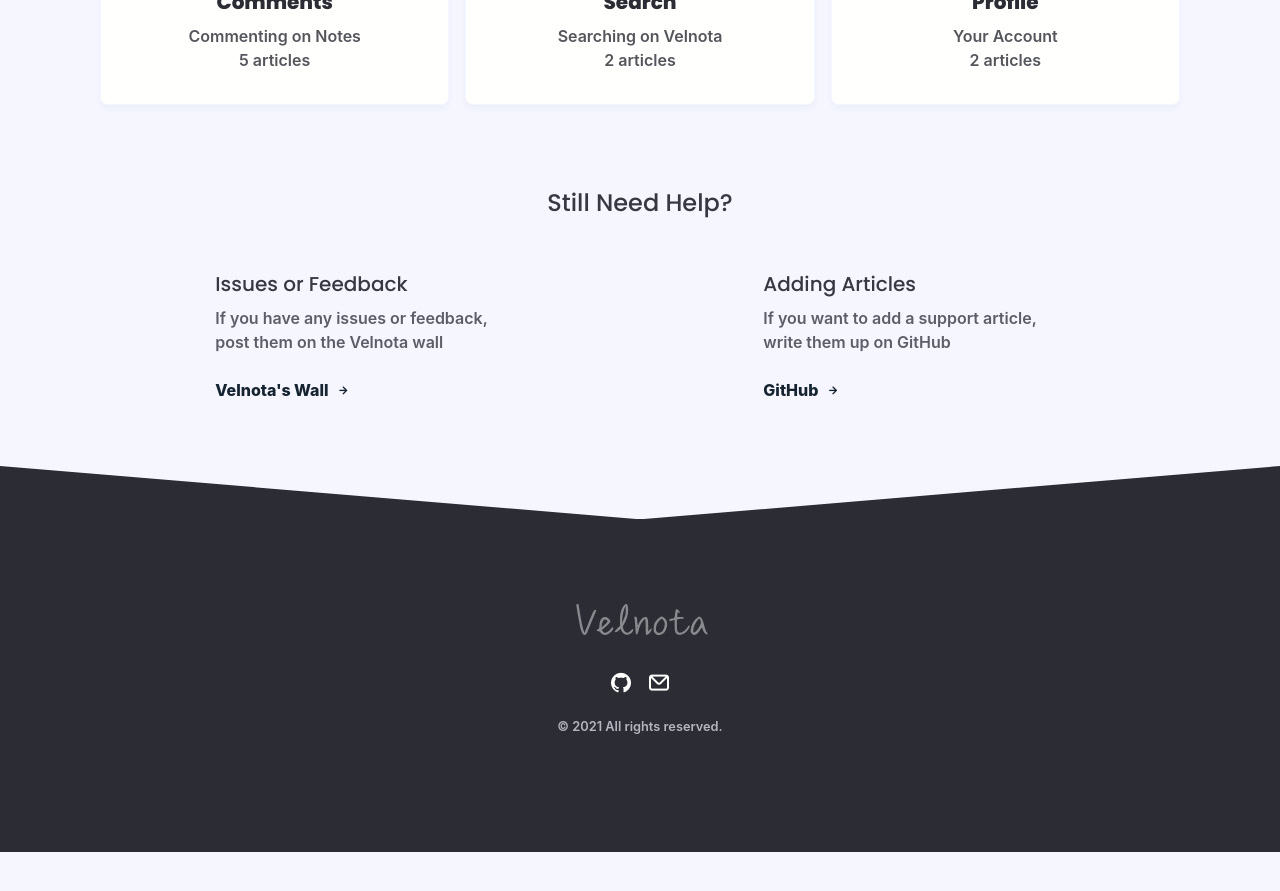
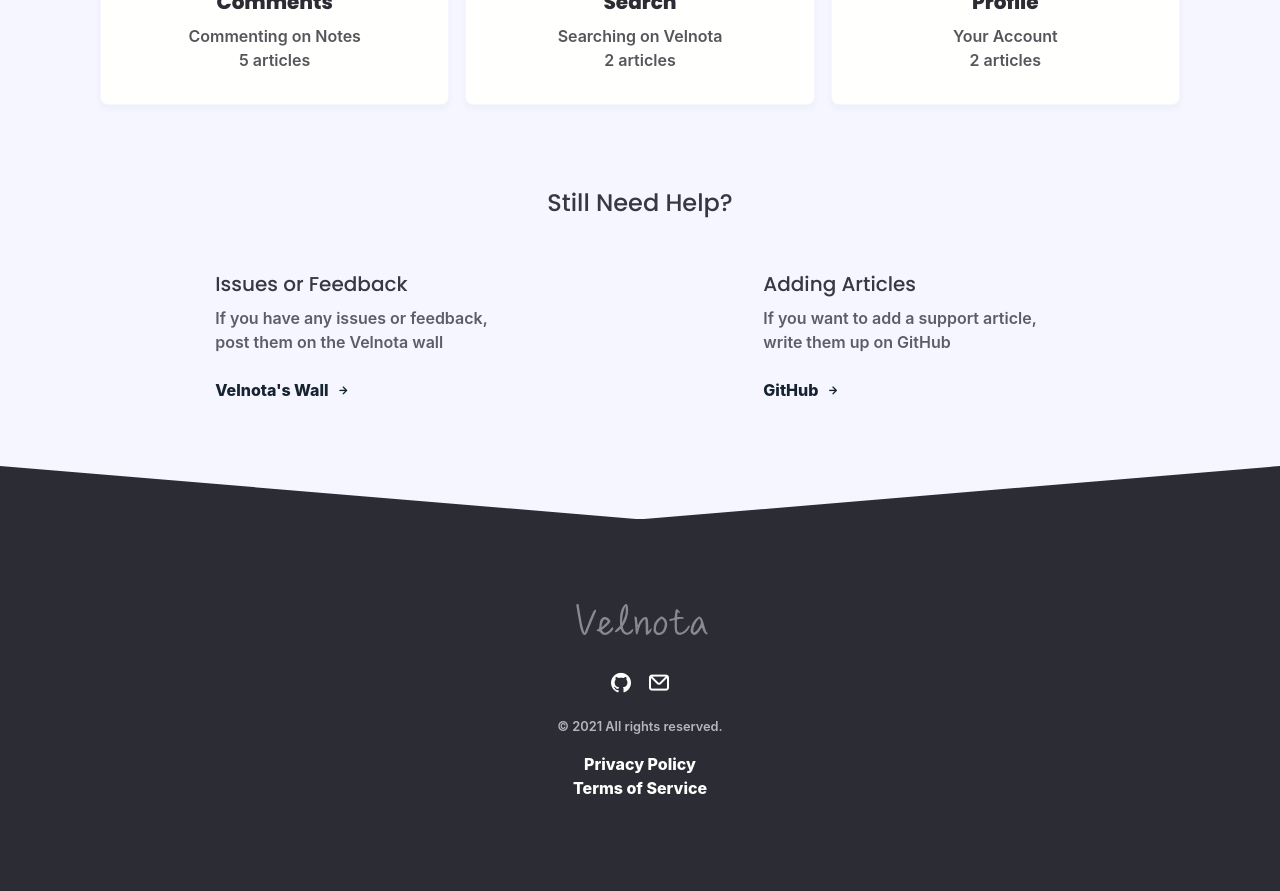
Before and after one commit to Velnota/FAQ, a Jekyll site: the page built from index.html, in a window 1280 px wide and 900 px high, scrolled down 663 px. Shown: the top 891 px of the window. Built offline with Jekyll 4.4.1, drawn with Linux system fonts in a browser that asks for light colours; nearby versions of some CDN libraries; some web fonts are replaced; comment, search, counter and statistics services are not loaded; before the commit the page ends 1515 px from its top, so only the background shows below that.

Commit message:
Add privacy policy and terms of service to footer * Fixed some tab issue (wasn't aligned cleanly in HTML)

```diff
--- a/_includes/footer.html
+++ b/_includes/footer.html
@@ -37,6 +37,8 @@
                 {% endif %}
               </div>
           <p>© 20{{ site.time | date: '%y' }} All rights reserved.</p>
+          <a href="https://velnota.com/privacy-policy">Privacy Policy</a>
+          <a href="https://velnota.com/terms-of-service">Terms of Service</a>
       </div>
     </div>
   </div>
```
Lines whose indentation alone changed are shown as unchanged.
